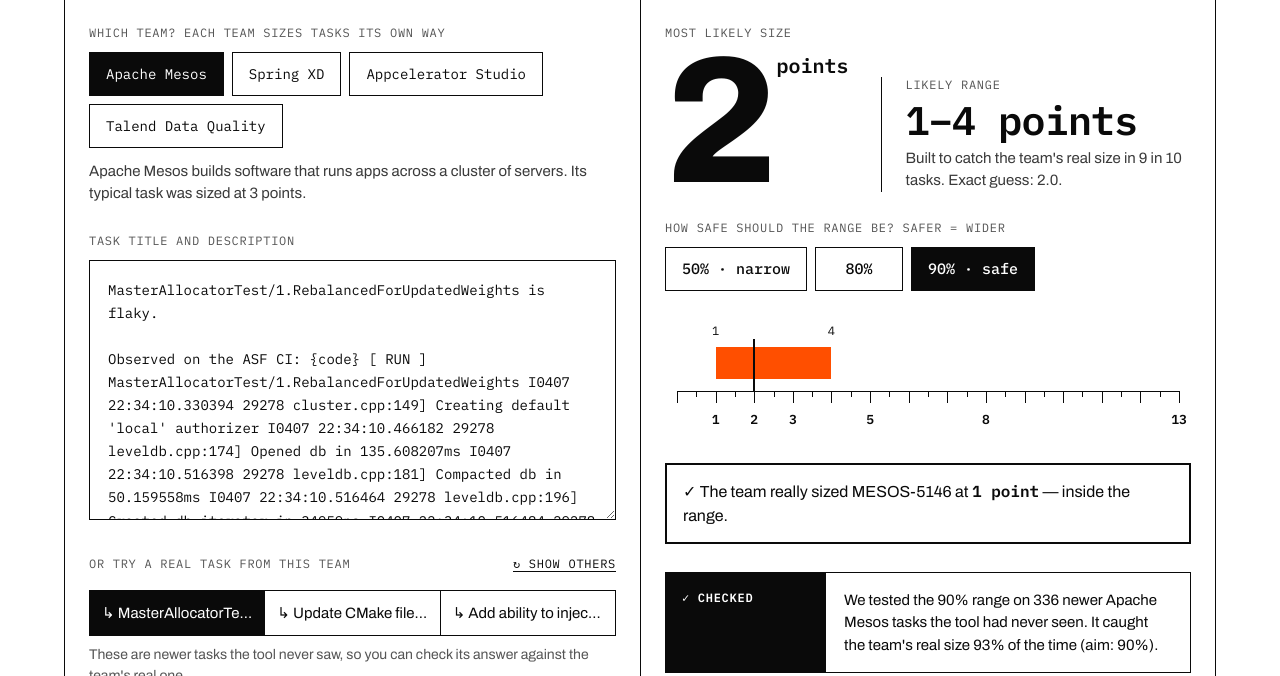
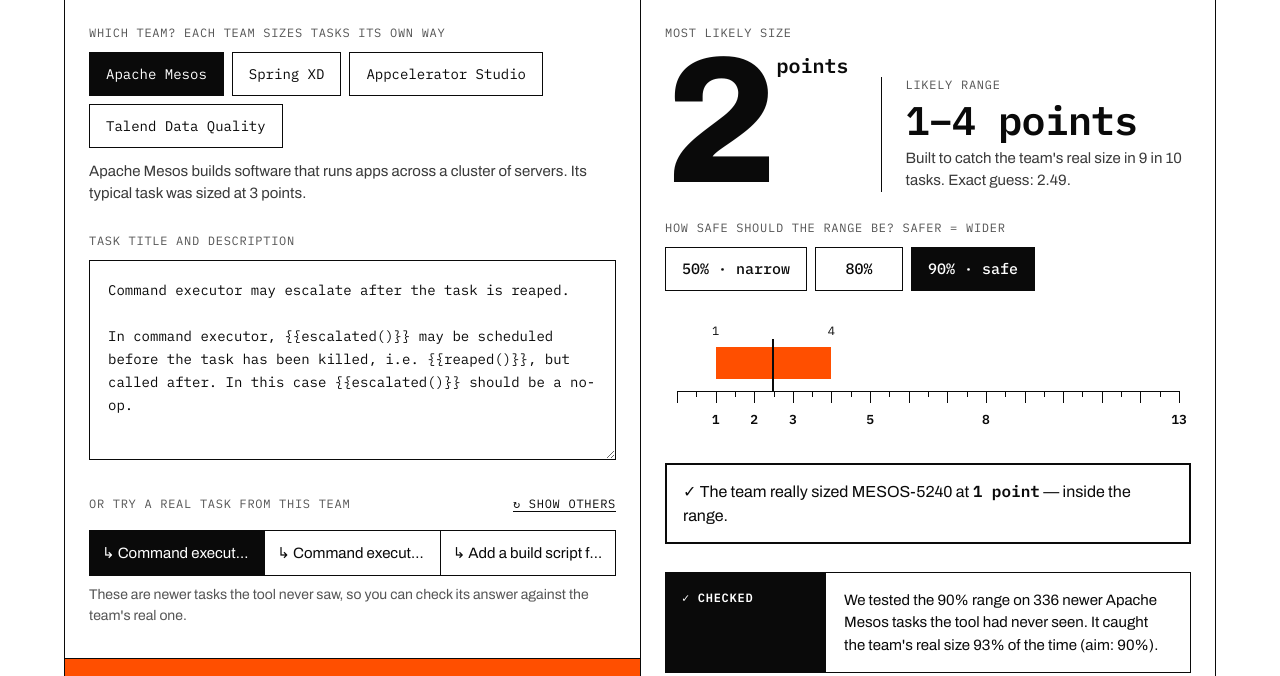
Before and after one commit to Aishayest/EstiMate, a plain HTML site: page web/index.html in a window 1280 px wide. Shown: the part 724-1400 px from the top of the page. Drawn offline with Linux system fonts and the light colour scheme.

Commit message:
show readable example first, smaller input

```diff
--- a/web/assets/app.js
+++ b/web/assets/app.js
@@ -37,7 +37,17 @@
           if (!r.ok) throw new Error(project + ".json: HTTP " + r.status);
           return r.json();
         })
-        .then(Estimator.prepare);
+        .then(Estimator.prepare)
+        .then(function (model) {
+          // Show readable examples first: a short description, not a pasted log.
+          var readable = function (e) {
+            var n = e.title.length + e.description.length;
+            return n >= 80 && n <= 500;
+          };
+          model.examples = model.examples.filter(readable)
+            .concat(model.examples.filter(function (e) { return !readable(e); }));
+          return model;
+        });
     }
     return models[project];
   }
@@ -151,7 +161,7 @@
     $("point-unit").textContent = point === 1 ? "point" : "points";
     $("interval").textContent = range(r.loInt, r.hiInt);
     $("interval-sub").textContent = "Built to catch the team's real size in " + OUT_OF[state.level] +
-      " tasks. Exact guess: " + r.point.toFixed(1) + ".";
+      " tasks. Exact guess: " + r.point.toFixed(2) + ".";
     renderAxis(r);
     renderBadge();
     renderTruth(r);
--- a/web/assets/styles.css
+++ b/web/assets/styles.css
@@ -280,10 +280,10 @@
 .chip:hover:not([aria-pressed="true"]) { background: var(--fig-bg); }
 .chips.levels .chip { min-width: 88px; font-size: 15px; font-weight: 500; }
 
-.field { display: flex; flex-direction: column; gap: 12px; flex-grow: 1; }
+.field { display: flex; flex-direction: column; gap: 12px; }
 textarea {
-  flex-grow: 1;
-  min-height: 260px;
+  height: 200px;
+  min-height: 120px;
   padding: 18px;
   border: 1px solid var(--rule);
   border-radius: 0;
@@ -672,7 +672,7 @@
   .chip { padding: 0 12px; font-size: 13px; }
   .chips.levels { display: grid; grid-template-columns: repeat(3, minmax(0, 1fr)); }
   .chips.levels .chip { min-width: 0; }
-  textarea { min-height: 210px; padding: 14px; }
+  textarea { height: 180px; padding: 14px; }
   .examples { flex-direction: column; }
   .example { border-left: 0; border-top: 1px solid var(--rule); }
   .example:first-child { border-top: 0; }
```
